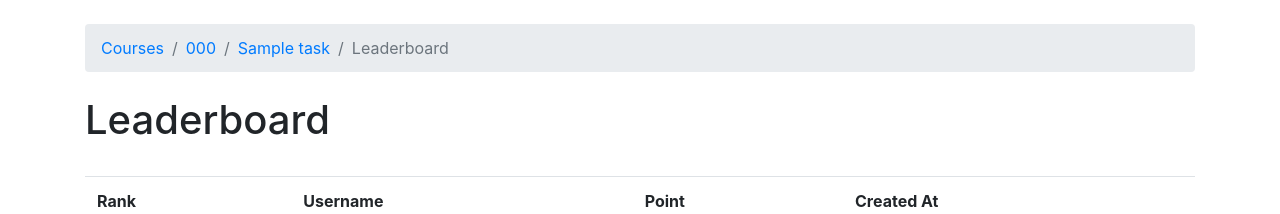
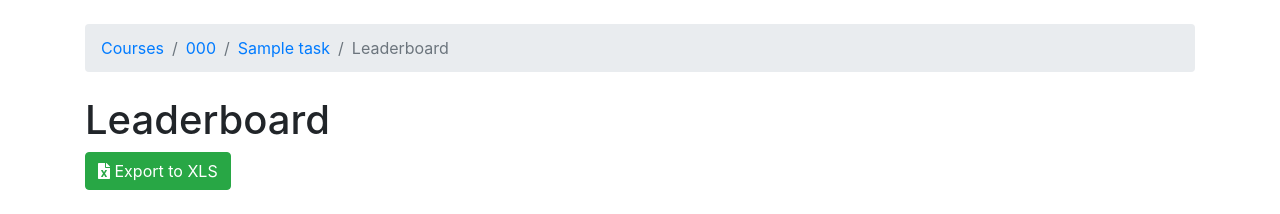
Before and after one commit to edu-ai/aivle-web, a Django app: page /courses/1/tasks/1/leaderboard/ in a window 1280 px wide. Shown: the part 56-270 px from the top of the page. Run offline with Django 3.2, Linux system fonts and the light colour scheme; a user stored in the database is signed in; tables that the repository leaves empty hold one stand-in row (values such as "Sample post"); lists and menus that the app fills with data are empty; parts of the project's set-up code (start-up, migrations or seed data) failed here and were passed over; some libraries are stand-ins or nearby versions.

Commit message:
Leaderboard export to xls

```diff
--- a/app/views.py
+++ b/app/views.py
@@ -10,6 +10,9 @@ from .forms import TaskForm, SubmissionForm, CourseForm, RegisterForm
 from .funcs import can, submission_is_allowed, course_participations, course_participation
 
 import os
+import xlwt
+
+from django.http import HttpResponse
 
 
 @login_required
@@ -181,6 +184,25 @@ def leaderboard(request, course_pk, task_pk):
             users[s.user.id] = True
             leaderboard_list.append(s)
 
+    if 'download' in request.GET:
+        response = HttpResponse(content_type='application/ms-excel')
+        response['Content-Disposition'] = 'attachment; filename="{}.xls"'.format(task.name)
+
+        wb = xlwt.Workbook(encoding='utf-8')
+        sheet = wb.add_sheet('Sheet1')
+
+        font_style = xlwt.XFStyle()
+        font_style.font.bold = True
+        for i, h in enumerate(['STUDENT_NUMBER', 'MARKS', 'MODERATION', 'REMARKS']):
+            sheet.write(0, i, h, font_style)
+        for i, s in enumerate(leaderboard_list):
+            sheet.write(i+1, 0, s.user.username)
+            sheet.write(i+1, 1, s.point)
+
+        wb.save(response)
+        return response
+
+
     return render(request, 'leaderboard.html', {'task': task, 'submissions': leaderboard_list})
 
 @login_required
--- a/requirements.txt
+++ b/requirements.txt
@@ -7,3 +7,4 @@ cachetools
 djangorestframework
 django-prettyjson
 git+https://github.com/rizkiarm/django-updateable.git@devel
+xlwt
--- a/templates/leaderboard.html
+++ b/templates/leaderboard.html
@@ -1,4 +1,7 @@
 {% extends 'base.html' %}
+
+{% load can %}
+{% load fontawesome_5 %}
 
 {% block title %}
   Leaderboard - {{ task.name }} - {{ task.course.code }} - {{ block.super }}
@@ -12,8 +15,15 @@
 {% endblock %}
 
 {% block content %}
+  {% can task.course request.user 'task.edit' as can_edit %}
+
   <h1>Leaderboard</h1>
-  <br>
+
+  <div class="mb-4">
+    {% if can_edit %}
+      <a href="{% url 'leaderboard' task.course.pk task.pk %}?download" class="btn btn-success">{% fa5_icon 'file-excel' 'fas' %} Export to XLS</a>
+    {% endif %}
+  </div>
 
   <div class="table-responsive">
     <table class="table">
```
